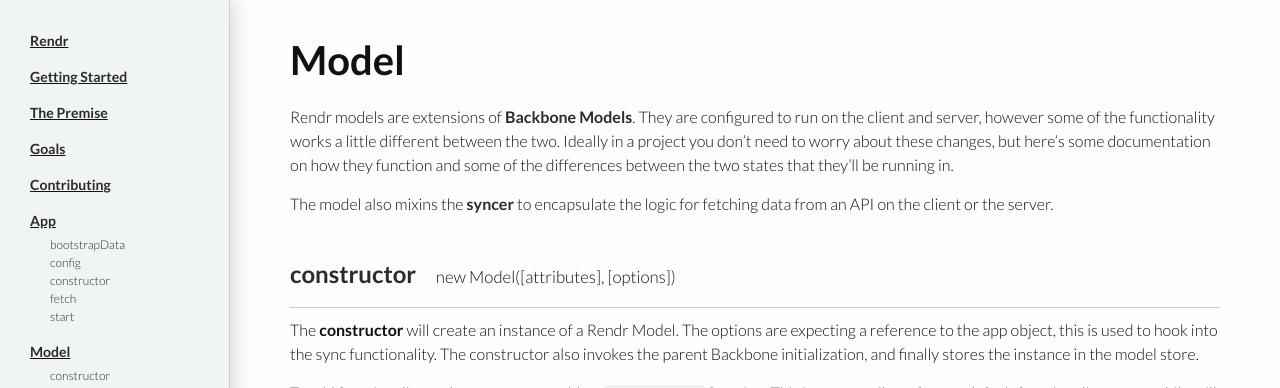
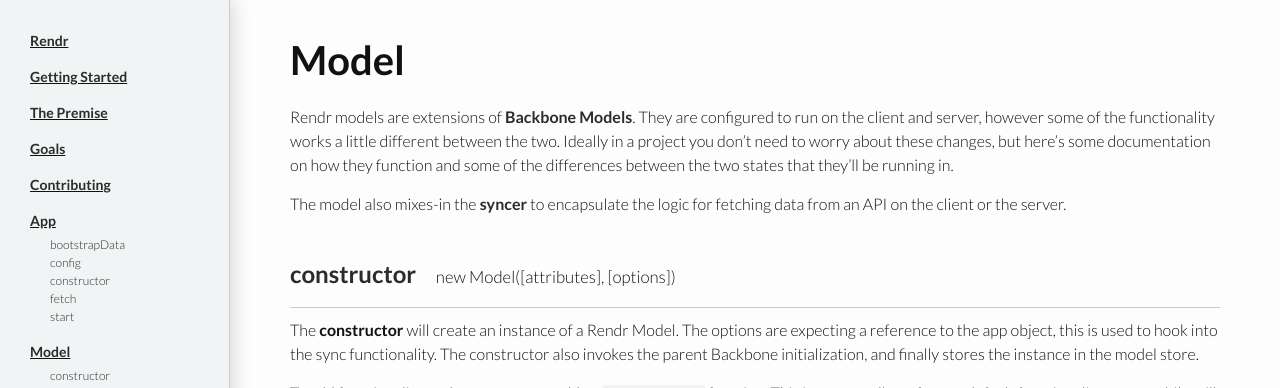
Before and after one commit to rendrjs/rendrjs.github.io, a Jekyll site: the page built from model/index.md, in a window 1280 px wide and 900 px high. Shown: the top 388 px of the window. Built offline with Jekyll 4.4.1, drawn with Linux system fonts in a browser that asks for light colours; Markdown is read by kramdown in place of the engine named in the settings.

Commit message:
Re-verbify "mixin"

```diff
--- a/model/index.md
+++ b/model/index.md
@@ -7,6 +7,6 @@
 
 Rendr models are extensions of [Backbone Models](http://backbonejs.org#Model).  They are configured to run on the client and server, however some of the functionality works a little different between the two.  Ideally in a project you don't need to worry about these changes, but here's some documentation on how they function and some of the differences between the two states that they'll be running in.
 
-The model also mixins the **[syncer](/syncer)** to encapsulate the logic for fetching data from an API on the client or the server.
+The model also mixes-in the **[syncer](/syncer)** to encapsulate the logic for fetching data from an API on the client or the server.
 
 {% include pageDoc.html name="model" %}
```
